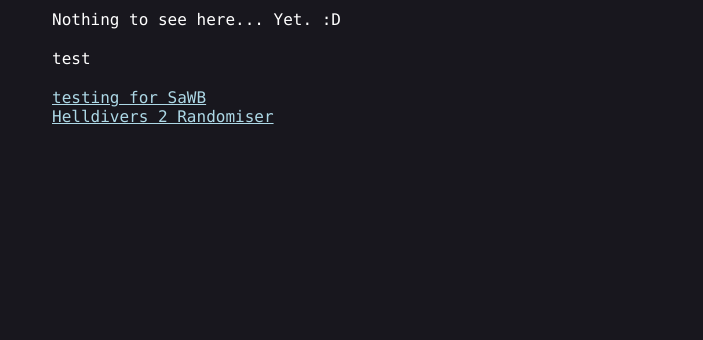
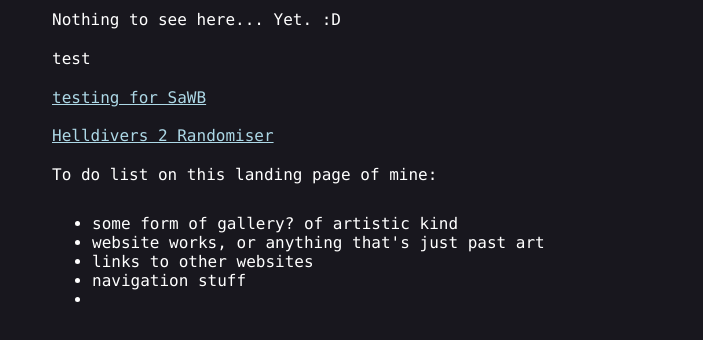
Before and after one commit to Impaero/impaero.github.io, a plain HTML site: page index.html in a window 1280 px wide. Shown: the part 126-466 px from the top of the page, without its empty margins (288-991 px from the left). Drawn offline with Linux system fonts and the light colour scheme.

Commit message:
updated landing page

```diff
--- a/index.html
+++ b/index.html
@@ -16,8 +16,15 @@
         <p>Nothing to see here... Yet. :D</p>
         <p>test</p>
         <p>
-        <a href="./sea-manifestation/index.html">testing for SaWB</a><br>
+        <a href="./sea-manifestation/index.html">testing for SaWB</a><br><br>
         <a href="./hd2Randomiser/index.html">Helldivers 2 Randomiser</a>
+        </p>
+        <p>To do list on this landing page of mine:</p>
+        <p><ul>
+            <li>some form of gallery? of artistic kind</li>
+            <li>website works, or anything that's just past art</li>
+            <li>links to other websites</li>
+            <li>navigation stuff<li>
         </p>
     </div>
 </body>
--- a/index_style.css
+++ b/index_style.css
@@ -5,6 +5,7 @@
 
 body {
     background-color: rgb(24, 23, 30);
+    font-family: 'Lucida Console';
     color: white;
 }
 
@@ -27,9 +28,12 @@ h1 {
     text-align: right;
 }
 
+ul {
+    padding-left: 50px;
+}
+
 p {
     padding: 10px;
-    font-family: 'Lucida Console';
 }
 
 a:link {
--- a/sea-manifestation/script.js
+++ b/sea-manifestation/script.js
@@ -9,6 +9,9 @@ IF UNAUTHORISED, TURN BACK. ONLY INSANITY AWAITS ON YOU.
 </div>
 `;
 
+const landingPage2 = ``;
+let landingPage2Exist = false;
+
 const body = document.querySelector("#body");
 
 body.innerHTML = landingPage1;
```
